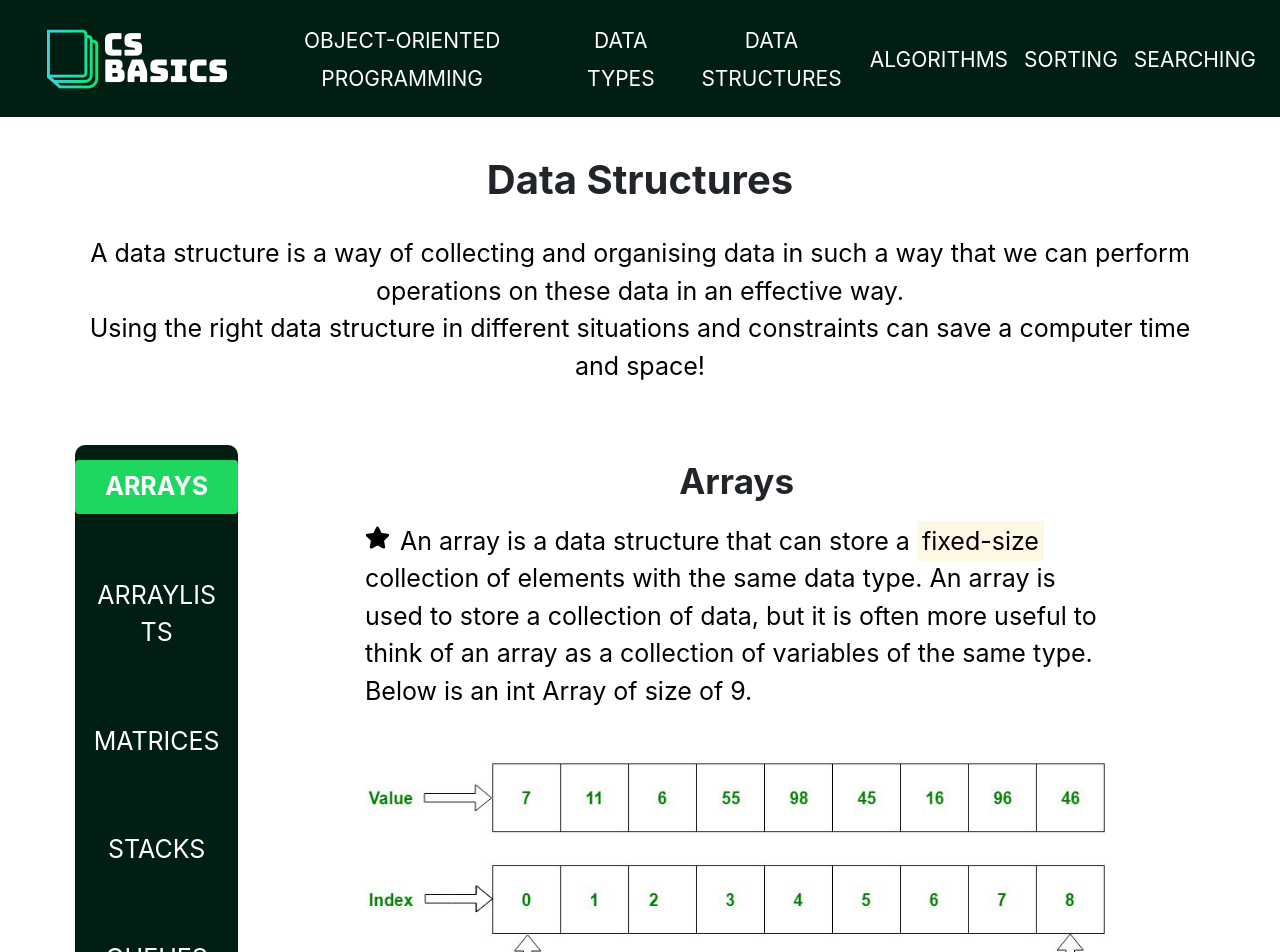
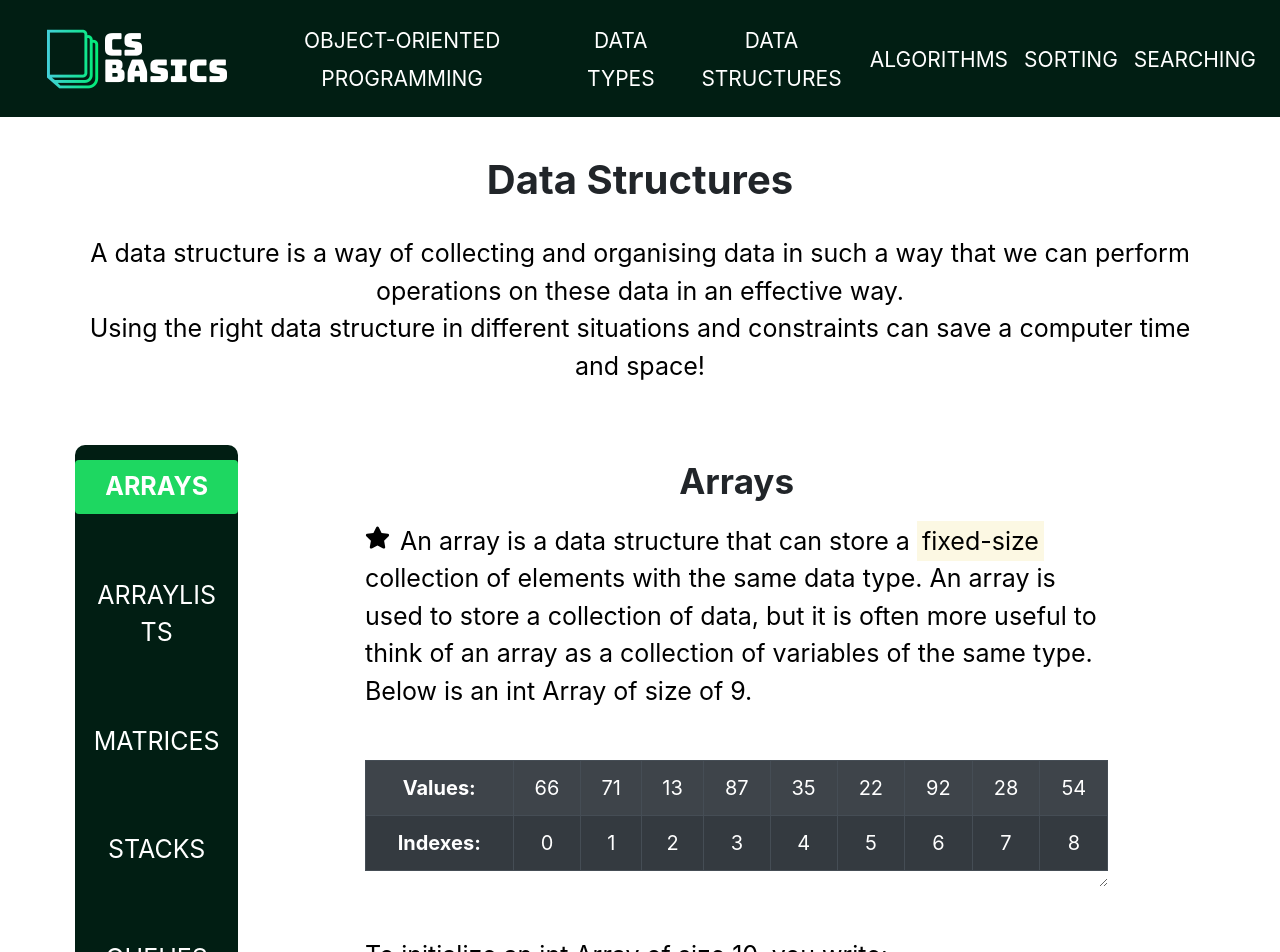
Before and after one commit to MichaelLi-96/CsBasics, a React (Create React App) app: page /DataStructures in a window 1280 px wide. Shown: the top 952 px of the page. Built offline with nearby package versions, Linux system fonts and the light colour scheme.

Commit message:
Added matrices info

```diff
--- a/src/assets/css/dataStructures.css
+++ b/src/assets/css/dataStructures.css
@@ -37,7 +37,6 @@
 	text-decoration: none;
 }
 
-#array-img {
-	margin-top: 50px;
-	margin-bottom: 50px;
+#table-title {
+	font-weight: bold;
 }
--- a/src/components/pages/dataStructures/arrays.js
+++ b/src/components/pages/dataStructures/arrays.js
@@ -1,10 +1,10 @@
 import React, { Component } from "react";
 import SyntaxHighlighter from "react-syntax-highlighter";
 import { androidstudio } from "react-syntax-highlighter/dist/esm/styles/hljs";
+import Table from "react-bootstrap/Table";
 import { FaStar } from "react-icons/fa";
 import "../../../assets/css/pages.css";
 import "../../../assets/css/dataStructures.css";
-import array from "../../../assets/images/array.jpg";
 
 const initalizeArray =
 `int[] intArray = new int[] {1, 2, 3, 4, 5, 6, 7, 8, 9};
@@ -28,7 +28,36 @@ class Arrays extends Component {
 					An array is a data structure that can store a <mark>fixed-size</mark> collection of elements with the same data type.
 					An array is used to store a collection of data, but it is often more useful to think of an array as a collection of
 					variables of the same type. Below is an int Array of size of 9.
-					<img src={array} alt="ArrayExample" className="banner" id="array-img" />
+					<div className="table-center">
+						<Table striped bordered variant="dark" >
+							<tbody>
+								<tr>
+									<td colSpan="2" id="table-title">Values:</td>
+									<td>66</td>
+									<td>71</td>
+									<td>13</td>
+									<td>87</td>
+									<td>35</td>
+									<td>22</td>
+									<td>92</td>
+									<td>28</td>
+									<td>54</td>
+								</tr>
+								<tr>
+									<td colSpan="2"  id="table-title">Indexes:</td>
+									<td>0</td>
+									<td>1</td>
+									<td>2</td>
+									<td>3</td>
+									<td>4</td>
+									<td>5</td>
+									<td>6</td>
+									<td>7</td>
+									<td>8</td>
+								</tr>
+							</tbody>
+						</Table>
+					</div>
 					To initialize an int Array of size 10, you write:
 					<SyntaxHighlighter language="java" showLineNumbers style={androidstudio} className="code-text">
 						int[] newArray = new int[10];
--- a/src/components/pages/dataStructures/matrices.js
+++ b/src/components/pages/dataStructures/matrices.js
@@ -1,20 +1,20 @@
 import React, { Component } from "react";
 import SyntaxHighlighter from "react-syntax-highlighter";
 import { androidstudio } from "react-syntax-highlighter/dist/esm/styles/hljs";
+import Table from "react-bootstrap/Table";
 import { FaStar } from "react-icons/fa";
 import "../../../assets/css/pages.css";
 import "../../../assets/css/dataStructures.css";
-import array from "../../../assets/images/array.jpg";
 
-const initalizeArray =
-`int[] intArray = new int[] {1, 2, 3, 4, 5, 6, 7, 8, 9};
-//or
-int[] intArray = {1, 2, 3, 4, 5, 6, 7, 8, 9};
-//or manually
-intArray[0] = 1;
-intArray[1] = 2;
-intArray[2] = 3;
-...
+const initalizeMatrix =
+`int[][] myMatrix = new int[4][6];
+// or manually with predetermined values
+int[][] myMatrix = {
+{0, 1, 2, 3, 4, 5, 6},
+{0, 1, 2, 3, 4, 5, 6},
+{0, 1, 2, 3, 4, 5, 6},
+{0, 1, 2, 3, 4, 5, 6}
+};
 `
 class Matrices extends Component {
   	render() {
@@ -25,25 +25,71 @@ class Matrices extends Component {
 				</div>
 				<div className="text-left">
 					<FaStar className="starIcon"/>
-					Matrices or multidimensional arrays can be defined as an array of arrays.
-									<img src={array} className="banner" id="array-img" />
-					To initialize an int array of size 10, you write:
+					Matrices or multidimensional arrays can be defined as an array of arrays. The most commonly used matrix is a 2-dimensional array that is used to
+					represent a table with rows and columns. Each cell in a 2-dimensional array or &quot;table&quot; must have the same data type.
+					<br />
+					<br />
+					When you construct a matrix, you have to specify that the array has more than one dimension by adding more than one size parameter in brackets.
+					To construct a 2-dimensional array with 4 rows and 6 columns, you would write:
 					<SyntaxHighlighter language="java" showLineNumbers style={androidstudio} className="code-text">
-						int[] newArray = new int[10];
+						{initalizeMatrix}
 					</SyntaxHighlighter>
 					<br />
-					Arrays like many other data structures can store any data type you want it to. For example, if you created an Apple class and wanted an array of 10 apple
-					objects you could write:
+					Similarly to arrays, indexes are required to access a specific element from a 2-dimensional array. To retrieve the element in the row 2
+					and column 4, you would write:
 					<SyntaxHighlighter language="java" showLineNumbers style={androidstudio} className="code-text">
-						Apple[] appleArray = new Apple[10];
+						int number = myTwoDimArray[2][4];
 					</SyntaxHighlighter>
 					<br />
-					<mark>Remember, the starting index of all data structures is 0, not 1!</mark> To access or retrieve the 5th element of an int array,
-					you would write int[4] and not int[5]. Arrays are initialized empty. To initialize an int array with values, you could write:
-					<SyntaxHighlighter language="java" showLineNumbers style={androidstudio} className="code-text">
-						{initalizeArray}
-					</SyntaxHighlighter>
-					<br />
+					The table below shows how you would retrieve elements from a 4 rows x 5 columns 2-dimensional array named nums:
+					<div className="table-center">
+						<Table striped bordered variant="dark" >
+							<tbody>
+								<tr>
+									<td />
+									<td id="table-title">Col 1</td>
+									<td id="table-title">Col 2</td>
+									<td id="table-title">Col 3</td>
+									<td id="table-title">Col 4</td>
+									<td id="table-title">Col 5</td>
+								</tr>
+								<tr>
+									<td id="table-title">Row 1</td>
+									<td>nums[0][0]</td>
+									<td>nums[0][1]</td>
+									<td>nums[0][2]</td>
+									<td>nums[0][3]</td>
+									<td>nums[0][4]</td>
+								</tr>
+								<tr>
+									<td id="table-title">Row 2</td>
+									<td>nums[1][0]</td>
+									<td>nums[1][1]</td>
+									<td>nums[1][2]</td>
+									<td>nums[1][3]7</td>
+									<td>nums[1][4]</td>
+								</tr>
+								<tr>
+									<td id="table-title">Row 3</td>
+									<td>nums[2][0]</td>
+									<td>nums[2][1]</td>
+									<td>nums[2][2]</td>
+									<td>nums[2][3]</td>
+									<td>nums[2][4]</td>
+								</tr>
+								<tr>
+									<td id="table-title">Row 4</td>
+									<td>nums[3][0]</td>
+									<td>nums[3][1]</td>
+									<td>nums[3][2]</td>
+									<td>nums[3][3]</td>
+									<td>nums[3][4]</td>
+								</tr>
+							</tbody>
+						</Table>
+					</div>
+
+
 				</div>
 			</div>
 		);
--- a/src/components/pages/dataStructures/stacks.js
+++ b/src/components/pages/dataStructures/stacks.js
@@ -21,7 +21,7 @@ class Stacks extends Component {
 		return(
 			<div className="content">
 				<div className="subtitle-center">
-					Arrays
+					Stacks
 				</div>
 				<div className="text-left">
 					<FaStar className="starIcon"/>
--- a/src/components/pages/dataTypes.js
+++ b/src/components/pages/dataTypes.js
@@ -32,7 +32,7 @@ class DataTypes extends Component {
 						type is used to store a single character, surrounded by single quotes.
 					</div>
 					<div className="table-center">
-						<Table striped bordered hover>
+						<Table striped bordered variant="dark">
 							<thead>
 								<tr>
 									<th>Primitive Data Type</th>
```
